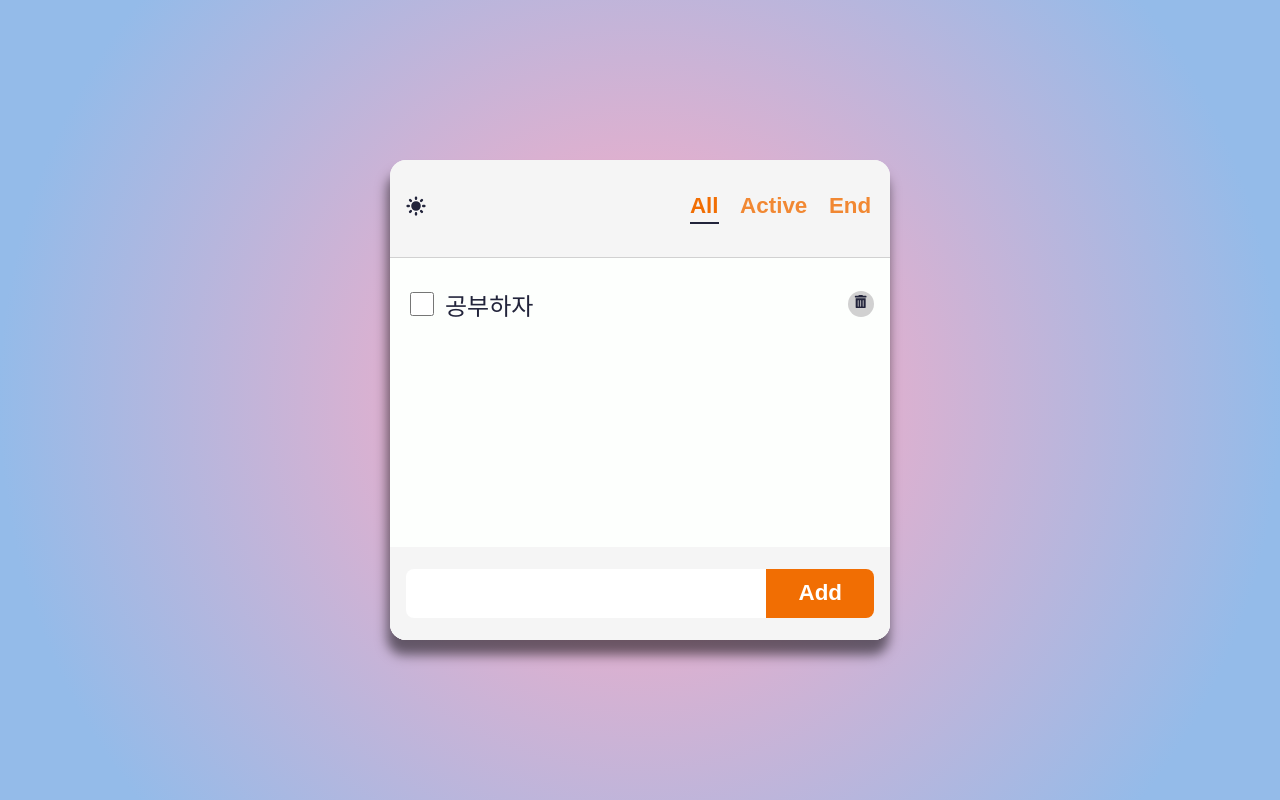
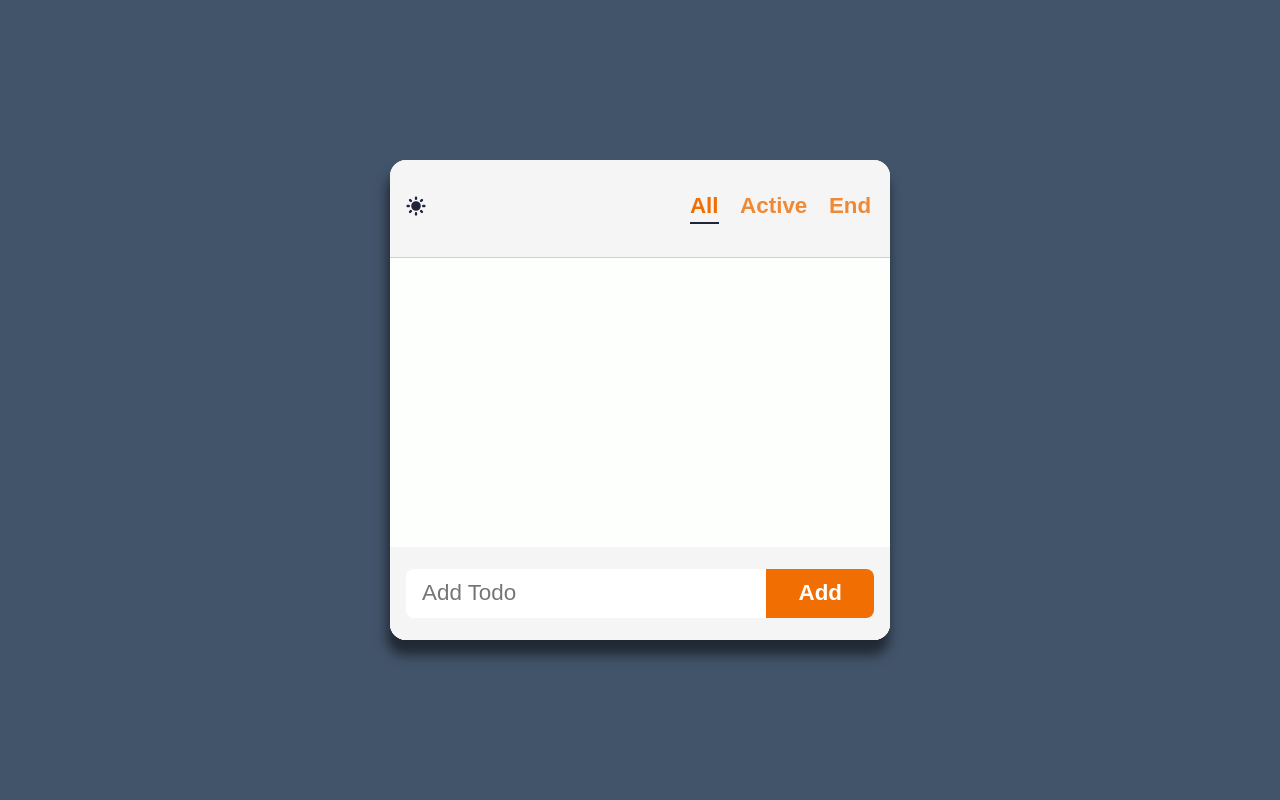
Before and after one commit to Choi-HyunHo/todo_list, a React (Create React App) app: page / in a window 1280 px wide. Built offline with nearby package versions, Linux system fonts and the light colour scheme.

Commit message:
feat : todoList 로컬 스토리지 저장

```diff
--- a/src/components/addTodo/AddTodo.jsx
+++ b/src/components/addTodo/AddTodo.jsx
@@ -22,6 +22,7 @@ const AddTodo = ({ add, data }) => {
                 type="text"
                 onChange={handleChange}
                 value={value}
+                placeholder="Add Todo"
             />
             <button className={style.button} onClick={handleSubmit}>
                 Add
--- a/src/components/todoList/TodoList.jsx
+++ b/src/components/todoList/TodoList.jsx
@@ -1,4 +1,4 @@
-import React, { useState } from "react";
+import React, { useState, useEffect } from "react";
 import AddTodo from "../addTodo/AddTodo";
 import style from "./todoList.module.css";
 import { FaTrashAlt } from "react-icons/fa";
@@ -6,13 +6,7 @@ import { FaTrashAlt } from "react-icons/fa";
 const TodoList = ({ filter }) => {
     const [status, setStatus] = useState("active");
 
-    const [todos, setTodos] = useState([
-        {
-            id: 1,
-            text: "공부하자",
-            status: status,
-        },
-    ]);
+    const [todos, setTodos] = useState(() => readTodos()); // 리렌더링 될 때마다 useState 가 호출되어서 함수 여러번 호출 막기 위해
 
     const handleDelete = (id) => {
         const item = todos.filter((item) => item.id !== id);
@@ -28,6 +22,15 @@ const TodoList = ({ filter }) => {
             )
         );
     };
+
+    function readTodos() {
+        const todos = localStorage.getItem("todos");
+        return todos ? JSON.parse(todos) : [];
+    }
+
+    useEffect(() => {
+        localStorage.setItem("todos", JSON.stringify(todos));
+    }, [todos]);
 
     // 필터링
     function filtered(todos, filter) {
--- a/src/index.css
+++ b/src/index.css
@@ -23,11 +23,11 @@ body {
     display: flex;
     justify-content: center;
     align-items: center;
-    background: rgb(238, 174, 202);
+    background: rgb(238, 174, 174);
     background: radial-gradient(
         circle,
-        rgba(238, 174, 202, 1) 20%,
-        rgba(148, 187, 233, 1) 85%
+        rgba(238, 174, 174, 1) 0%,
+        rgba(66, 84, 106, 1) 0%
     );
     font-size: 1.2rem;
     accent-color: var(--color-accent);
```
Lines whose indentation alone changed are shown as unchanged.
